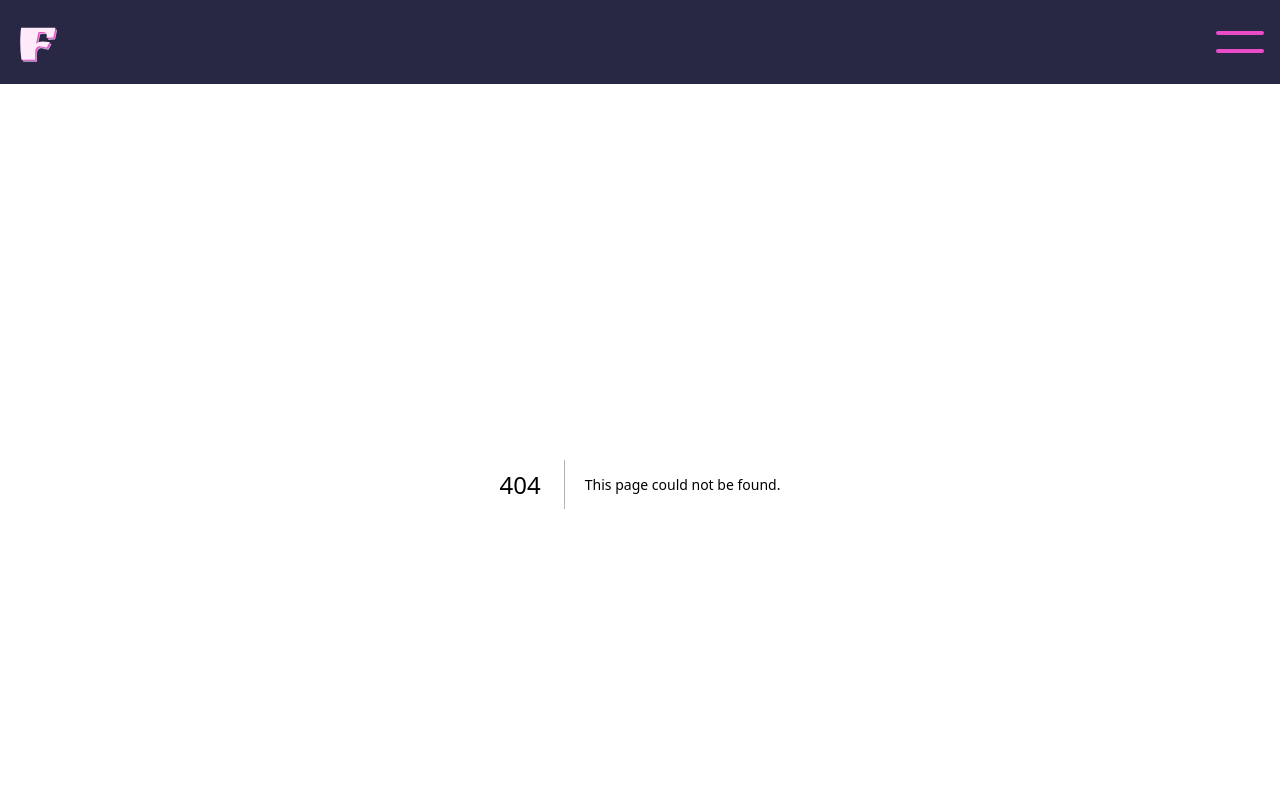
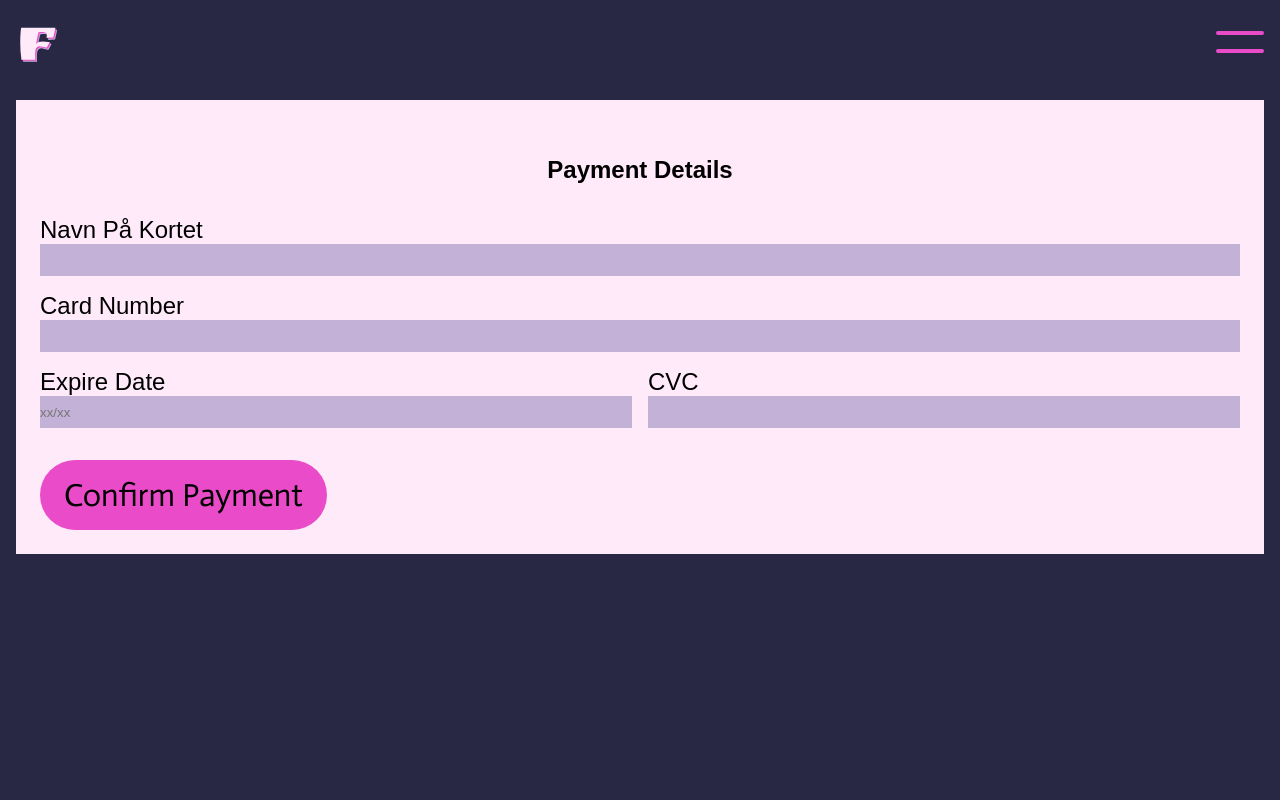
Before and after one commit to malt656c/foo_fest_app, a Next.js app: page /payment in a window 1280 px wide. Before the commit this address had no page. Shown: the top 800 px of the page. Built offline with nearby package versions, Linux system fonts and the light colour scheme; a web font is replaced by a local one.

Commit message:
betaling

```diff
--- a/components/Checkout.jsx
+++ b/components/Checkout.jsx
@@ -3,7 +3,7 @@ export default function Checkout() {
   return (
     <section className={styles.checkoutWrapper}>
       <div className={styles.checkoutOplysninger}>
-        <h1 className={styles.checkoutH2}>Betalingsoplysninger</h1>
+        <h2 className={styles.checkoutH2}>Betalingsoplysninger</h2>
         <form className={styles.checkoutFormGrid}>
           <label className={styles.checkoutLabel} for="firstName">
             Fornavn
@@ -117,7 +117,9 @@ export default function Checkout() {
             <p>jeg accepterer handelsbetingelserne og giver samtykke til at Foo-Fest behandler mine persondata.</p>
           </div>
           <div>
-            <button className={styles.checkoutConfirmButton}>Confirm order</button>
+            <a href="/payment">
+              <button className={styles.checkoutConfirmButton}>Confirm order</button>
+            </a>
           </div>
         </div>
       </div>
--- a/components/Menu.jsx
+++ b/components/Menu.jsx
@@ -1,5 +1,5 @@
 "use client";
-import { The_Girl_Next_Door } from "next/font/google";
+// import { The_Girl_Next_Door } from "next/font/google";
 import styles from "./Menu.module.css";
 import { Pivot as Hamburger } from "hamburger-react";
 import { useState } from "react";
--- a/components/Payment.jsx
+++ b/components/Payment.jsx
@@ -0,0 +1,39 @@
+"use client";
+import styles from "./Payment.module.css";
+import { useEffect } from "react";
+
+export default function Payment() {
+  return (
+    <section>
+      <div className={styles.paymentOplysninger}>
+        <h2 className={styles.paymentH2}>Payment Details</h2>
+
+        <form className={styles.paymentFormGrid}>
+          <label className={styles.paymentLabel} htmlFor="navn">
+            Navn På Kortet
+          </label>
+          <input className={styles.paymentInput} type="text" name="navn" id="navn" />
+          <label className={styles.paymentLabel} htmlFor="kortnummer">
+            Card Number
+          </label>
+          <input className={styles.paymentInput} type="number" name="kortnummer" id="kortnummer" />
+          <div className={styles.paymentExpire}>
+            <div className={styles.paymentCVC}>
+              <label className={styles.paymentLabel} htmlFor="expiredate">
+                Expire Date
+              </label>
+              <input className={styles.paymentInput} type="text" name="expiredate" id="expiredate" pattern="\d{2}/\d{2}" placeholder="xx/xx" />
+            </div>
+            <div className={styles.paymentCVC}>
+              <label className={styles.paymentLabel} htmlFor="CVC">
+                CVC
+              </label>
+              <input className={styles.paymentInput} type="number" name="CVC" id="CVC" />
+            </div>
+          </div>
+        </form>
+        <button className={styles.paymentConfirmButton}>Confirm Payment</button>
+      </div>
+    </section>
+  );
+}
--- a/components/Payment.module.css
+++ b/components/Payment.module.css
@@ -0,0 +1,54 @@
+.paymentOplysninger {
+  background-color: var(--primary_light);
+  color: var(primary_dark);
+  margin: 1rem;
+  padding: 0.5rem;
+}
+
+.paymentH2 {
+  font-family: var(--heading_font);
+  text-align: center;
+  font-size: 1.5rem;
+  padding-top: 3rem;
+}
+
+.paymentFormGrid {
+  display: grid;
+  padding: 1rem;
+}
+
+.paymentLabel {
+  font-family: var(--heading_font);
+  font-size: 1.5rem;
+  margin-top: 1rem;
+}
+
+.paymentInput {
+  border: none;
+  background-color: var(--secondary_light);
+  height: 2rem;
+}
+
+.paymentExpire {
+  display: grid;
+  grid-template-columns: 1fr 1fr;
+  gap: 1rem;
+}
+
+.paymentCVC {
+  display: grid;
+}
+
+.paymentConfirmButton {
+  background-color: var(--accent_pink);
+  border: none;
+  border-radius: 50px;
+  font-family: var(--text_font);
+  font-size: 2rem;
+  padding: 1rem 1.5rem 1rem 1.5rem;
+  margin: 1rem;
+}
+
+.paymentConfirmButton:hover {
+  background-color: var(--accent_red);
+}
--- /dev/null
+++ b/src/app/payment/page.jsx
@@ -0,0 +1,11 @@
+import AppWrapper from "../../../components/AppWrapper";
+import Payment from "../../../components/Payment";
+export default function Home() {
+  return (
+    <main>
+      <AppWrapper>
+        <Payment></Payment>
+      </AppWrapper>
+    </main>
+  );
+}
```
